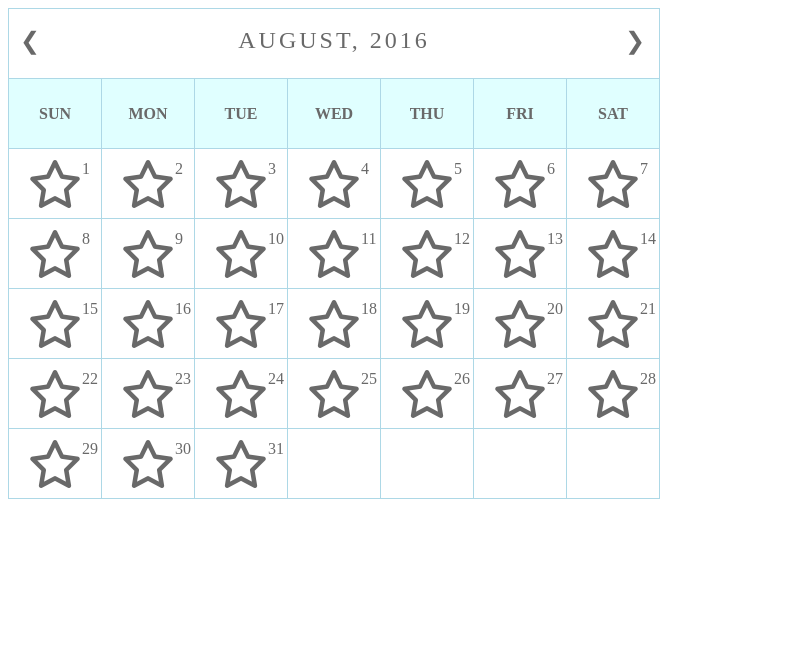
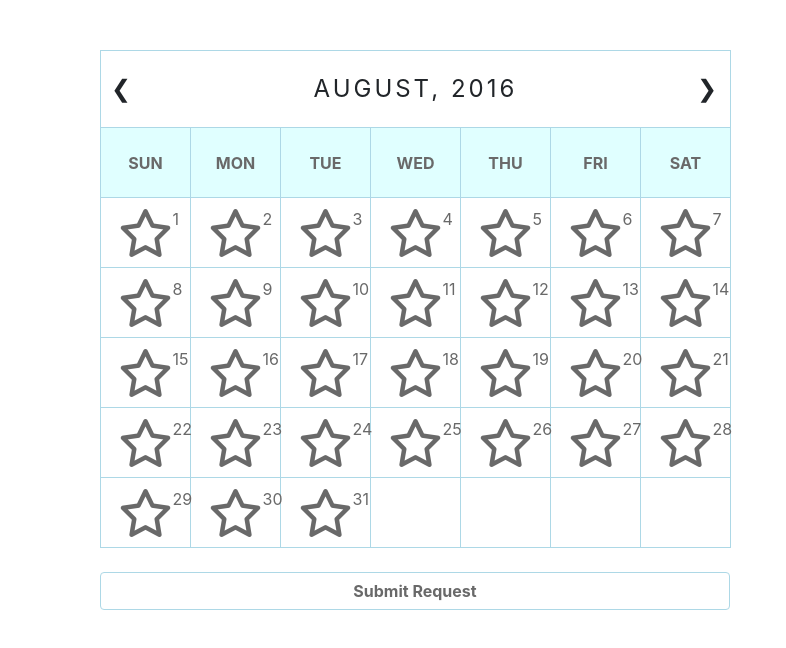
Before and after one commit to codingkapoor/wfh-calendar, a plain HTML site: page index.html in a window 1280 px wide. Shown: the whole page, without its empty margins (0-786 px from the left). Drawn offline with nearby package versions, Linux system fonts and the light colour scheme.

Commit message:
bootstrap introduced

```diff
--- a/css/styles.css
+++ b/css/styles.css
@@ -1,3 +1,5 @@
+html, body { margin: 0; padding: 0; }
+
 table {
     border: lightblue;
     border-collapse: collapse;
@@ -12,6 +14,48 @@ td {
     text-align: center;
 }
 
+ul {
+    list-style-type: none;
+}
+
+#calendar {
+    margin-top: 50px;
+    margin-right: auto;
+}
+
+#nav {
+    width: 631px;
+    border: 1;
+    border-style: solid;
+    border-width: thin;
+    border-color: lightblue;
+    border-bottom: 0;
+    text-align: center;
+    padding-top: 20px;
+    padding-bottom: 20px;
+}
+
+#nav ul {
+    margin: 0;
+    padding: 0;
+}
+
+#nav ul li {
+    font-size: 24px;
+    text-transform: uppercase;
+    letter-spacing: 3px;
+}
+
+#nav #prev {
+    padding-left: 10px;
+    float: left;
+}
+
+#nav #next {
+    padding-right: 10px;
+    float: right;
+}
+
 .date {
     margin-right: 5px;
     position: absolute;
@@ -22,33 +66,14 @@ td {
     background-color: lightcyan;
 }
 
-ul {
-    list-style-type: none;
+.btn-outline-info {
+    color: dimgray;
+    font-weight: bold;
+    border-color: lightblue;
 }
 
-.nav {
-    padding-top: 10px;
-    padding-bottom: 15px;
-    text-align: center;
+.btn-outline-info:hover {
+    color: dimgray;
+    border-color: lightblue;
+    background-color: lightcyan;
 }
-
-.nav ul {
-    margin: 0;
-    padding: 0;
-}
-
-.nav ul li {
-    font-size: 24px;
-    text-transform: uppercase;
-    letter-spacing: 3px;
-}
-
-.nav .prev {
-    padding-left: 10px;
-    float: left;
-}
-
-.nav .next {
-    padding-right: 10px;
-    float: right;
-}
--- a/index.html
+++ b/index.html
@@ -2,24 +2,32 @@
 
 <head>
     <title>wfh-calendar</title>
-    <script src="./js/jquery-3.2.1.min.js"></script>
+
+    <!-- Fontawesome libraries -->
     <script src="https://use.fontawesome.com/ff519746ef.js"></script>
+
+    <!-- Bootstrap libraries -->
+    <link rel="stylesheet" href="https://maxcdn.bootstrapcdn.com/bootstrap/4.0.0-beta/css/bootstrap.min.css" integrity="sha384-/Y6pD6FV/Vv2HJnA6t+vslU6fwYXjCFtcEpHbNJ0lyAFsXTsjBbfaDjzALeQsN6M" crossorigin="anonymous">
+    <script src="https://code.jquery.com/jquery-3.2.1.slim.min.js" integrity="sha384-KJ3o2DKtIkvYIK3UENzmM7KCkRr/rE9/Qpg6aAZGJwFDMVNA/GpGFF93hXpG5KkN" crossorigin="anonymous"></script>
+    <script src="https://cdnjs.cloudflare.com/ajax/libs/popper.js/1.11.0/umd/popper.min.js" integrity="sha384-b/U6ypiBEHpOf/4+1nzFpr53nxSS+GLCkfwBdFNTxtclqqenISfwAzpKaMNFNmj4" crossorigin="anonymous"></script>
+    <script src="https://maxcdn.bootstrapcdn.com/bootstrap/4.0.0-beta/js/bootstrap.min.js" integrity="sha384-h0AbiXch4ZDo7tp9hKZ4TsHbi047NrKGLO3SEJAg45jXxnGIfYzk4Si90RDIqNm1" crossorigin="anonymous"></script>
+
     <link rel="stylesheet" href="./css/styles.css" />
 </head>
+
 <body>
-    <div id="calendar">
-        <table border=1>
-            <tr>
-                <td class="nav" colspan=7>
+    <div id="calendar" class="container">
+        <div class="col-md-12">
+            <div id="nav">
                 <ul>
-                        <li class="prev">&#10094;</li>
-                        <li class="next">&#10095;</li>
+                    <li id="prev">&#10094;</li>
+                    <li id="next">&#10095;</li>
                     <li>
                         <span style="font-size:24px">August, 2016</span>
                     </li>
                 </ul>
-                </td>
-            </tr>
+            </div>
+            <table border=1>
                 <tr>
                     <td class="day-col"><span class="day"><b>SUN</b></span></td>
                     <td class="day-col"><span class="day"><b>MON</b></span></td>
@@ -42,40 +50,45 @@
                     <td><i id="x8" class="fa fa-star-o fa-3x"></i><span class="date">8</span></td>
                     <td><i id="x9" class="fa fa-star-o fa-3x"></i><span class="date">9</span></td>
                     <td><i id="x10" class="fa fa-star-o fa-3x"></i><span class="date">10</span></td>
-                <td><i id="x11"  class="fa fa-star-o fa-3x"></i><span class="date">11</span></td>
-                <td><i id="x12"  class="fa fa-star-o fa-3x"></i><span class="date">12</span></td>
-                <td><i id="x13"  class="fa fa-star-o fa-3x"></i><span class="date">13</span></td>
-                <td><i id="x14"  class="fa fa-star-o fa-3x"></i><span class="date">14</span></td>
+                    <td><i id="x11" class="fa fa-star-o fa-3x"></i><span class="date">11</span></td>
+                    <td><i id="x12" class="fa fa-star-o fa-3x"></i><span class="date">12</span></td>
+                    <td><i id="x13" class="fa fa-star-o fa-3x"></i><span class="date">13</span></td>
+                    <td><i id="x14" class="fa fa-star-o fa-3x"></i><span class="date">14</span></td>
                 </tr>
                 <tr>
-                <td><i id="x15"  class="fa fa-star-o fa-3x"></i><span class="date">15</span></td>
-                <td><i id="x16"  class="fa fa-star-o fa-3x"></i><span class="date">16</span></td>
-                <td><i id="x17"  class="fa fa-star-o fa-3x"></i><span class="date">17</span></td>
-                <td><i id="x18"  class="fa fa-star-o fa-3x"></i><span class="date">18</span></td>
-                <td><i id="x19"  class="fa fa-star-o fa-3x"></i><span class="date">19</span></td>
+                    <td><i id="x15" class="fa fa-star-o fa-3x"></i><span class="date">15</span></td>
+                    <td><i id="x16" class="fa fa-star-o fa-3x"></i><span class="date">16</span></td>
+                    <td><i id="x17" class="fa fa-star-o fa-3x"></i><span class="date">17</span></td>
+                    <td><i id="x18" class="fa fa-star-o fa-3x"></i><span class="date">18</span></td>
+                    <td><i id="x19" class="fa fa-star-o fa-3x"></i><span class="date">19</span></td>
                     <td><i id="x20" class="fa fa-star-o fa-3x"></i><span class="date">20</span></td>
-                <td><i id="x21"  class="fa fa-star-o fa-3x"></i><span class="date">21</span></td>
+                    <td><i id="x21" class="fa fa-star-o fa-3x"></i><span class="date">21</span></td>
                 </tr>
                 <tr>
-                <td><i id="x22"  class="fa fa-star-o fa-3x"></i><span class="date">22</span></td>
-                <td><i id="x23"  class="fa fa-star-o fa-3x"></i><span class="date">23</span></td>
-                <td><i id="x24"  class="fa fa-star-o fa-3x"></i><span class="date">24</span></td>
-                <td><i id="x25"  class="fa fa-star-o fa-3x"></i><span class="date">25</span></td>
-                <td><i id="x26"  class="fa fa-star-o fa-3x"></i><span class="date">26</span></td>
-                <td><i id="x27"  class="fa fa-star-o fa-3x"></i><span class="date">27</span></td>
-                <td><i id="x28"  class="fa fa-star-o fa-3x"></i><span class="date">28</span></td>
+                    <td><i id="x22" class="fa fa-star-o fa-3x"></i><span class="date">22</span></td>
+                    <td><i id="x23" class="fa fa-star-o fa-3x"></i><span class="date">23</span></td>
+                    <td><i id="x24" class="fa fa-star-o fa-3x"></i><span class="date">24</span></td>
+                    <td><i id="x25" class="fa fa-star-o fa-3x"></i><span class="date">25</span></td>
+                    <td><i id="x26" class="fa fa-star-o fa-3x"></i><span class="date">26</span></td>
+                    <td><i id="x27" class="fa fa-star-o fa-3x"></i><span class="date">27</span></td>
+                    <td><i id="x28" class="fa fa-star-o fa-3x"></i><span class="date">28</span></td>
                 </tr>
                 <tr>
-                <td><i id="x29"  class="fa fa-star-o fa-3x"></i><span class="date">29</span></td>
-                <td><i id="x30"  class="fa fa-star-o fa-3x"></i><span class="date">30</span></td>
-                <td><i id="x31"  class="fa fa-star-o fa-3x"></i><span class="date">31</span></td>
+                    <td><i id="x29" class="fa fa-star-o fa-3x"></i><span class="date">29</span></td>
+                    <td><i id="x30" class="fa fa-star-o fa-3x"></i><span class="date">30</span></td>
+                    <td><i id="x31" class="fa fa-star-o fa-3x"></i><span class="date">31</span></td>
                     <td></td>
                     <td></td>
                     <td></td>
                     <td></td>
                 </tr>
             </table>
+            <br/>
+            <button type="button" class="btn btn-outline-info col-7">Submit Request</button>
         </div>
+    </div>
+
+
     <script src="./js/main.js"></script>
 </body>
 
```
Lines whose indentation alone changed are shown as unchanged.
